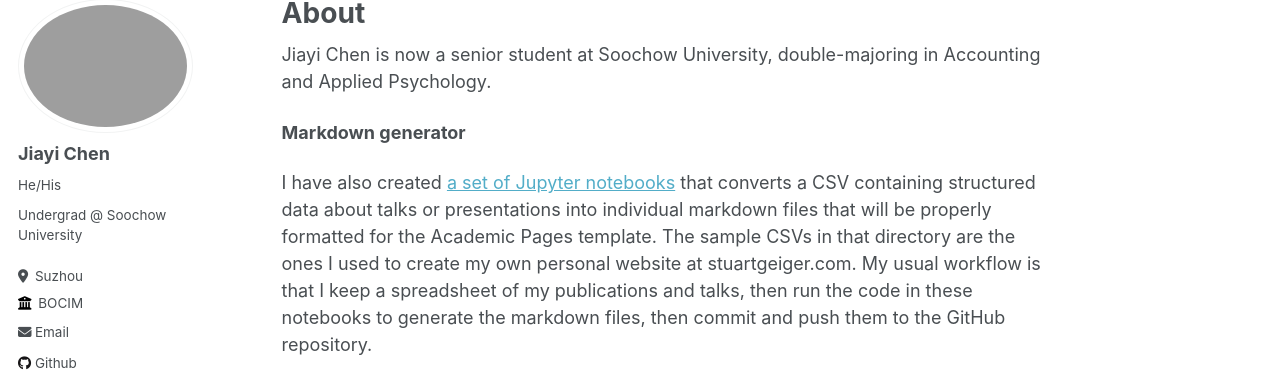
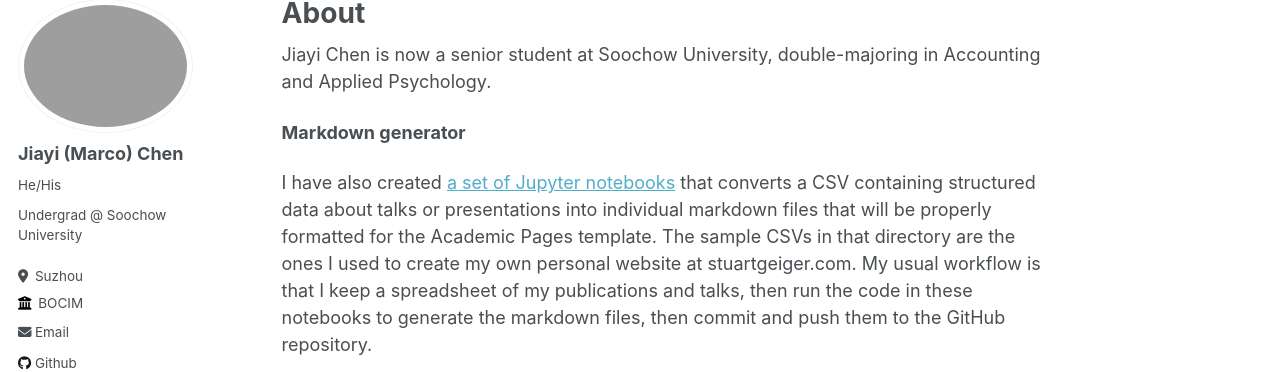
Before and after one commit to marcochen0720/marcochen0720.github.io, a Jekyll site: the page built from _pages/about.md, in a window 1280 px wide. Shown: the part 107-479 px from the top of the page. Built offline with Jekyll 4.4.1, drawn with Linux system fonts in a browser that asks for light colours.

Commit message:
Update _config.yml

```diff
--- a/_config.yml
+++ b/_config.yml
@@ -22,7 +22,7 @@ repository               : "marcochen0720/marcochen0720-github.io"
 author:
   # Biographic information
   avatar           : "IMG_1862.JPG"
-  name             : "Jiayi Chen"
+  name             : "Jiayi (Marco) Chen"
   pronouns         : "He/His" # example: "she/her"
   bio              : "Undergrad @ Soochow University"
   location         : "Suzhou"
```
